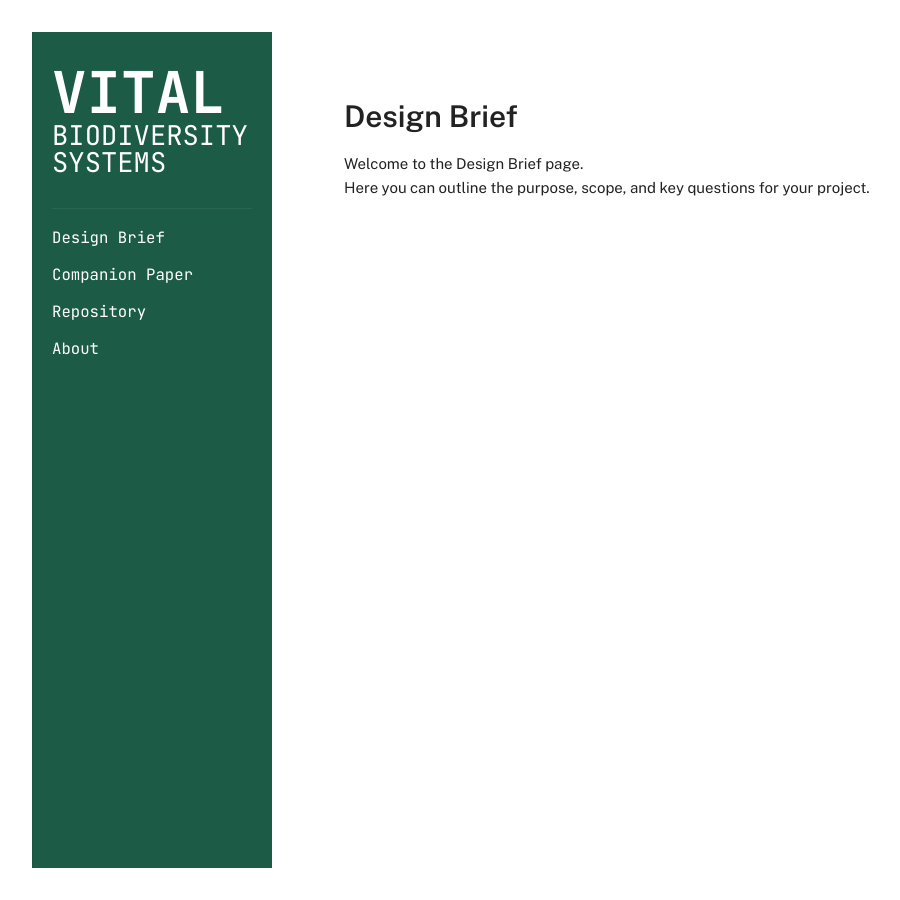
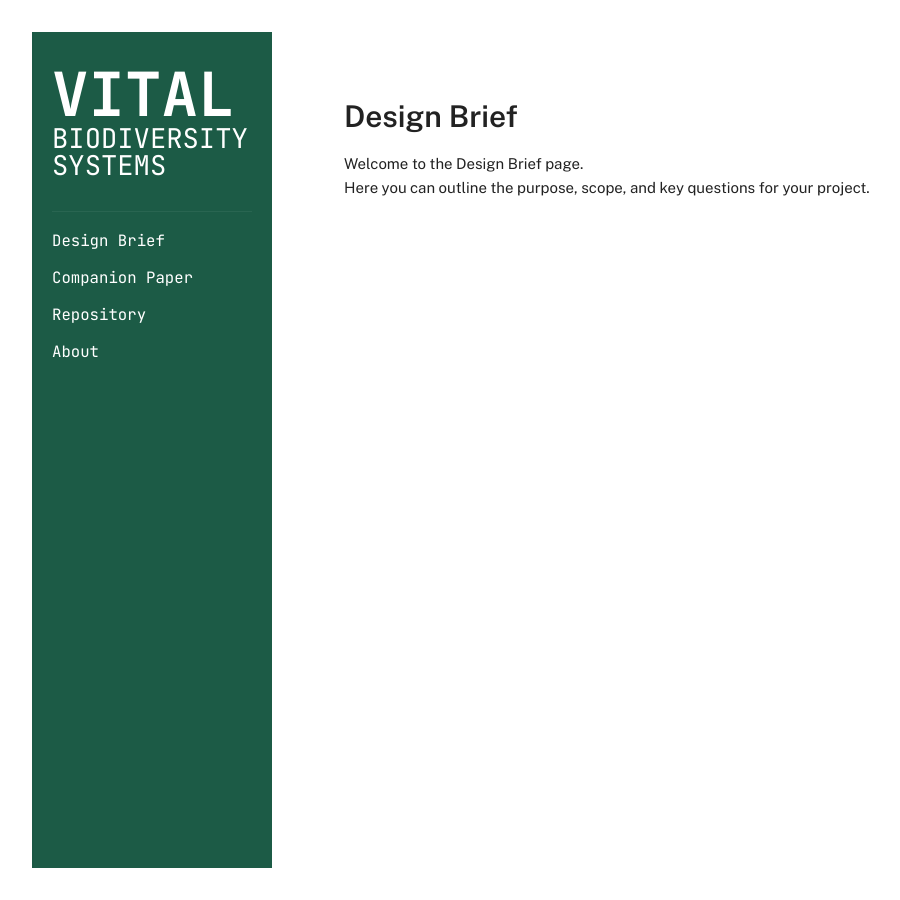
Before and after one commit to vitalbiodiversity/vitalbiodiversity.github.io, a Jekyll site: the page built from index.md, in a window 1280 px wide and 900 px high. Shown: the whole window, without its empty margins (58-958 px from the left). Built offline with Jekyll 4.4.1, drawn with Linux system fonts in a browser that asks for light colours.

Commit message:
Update style.css

```diff
--- a/assets/css/style.css
+++ b/assets/css/style.css
@@ -74,7 +74,7 @@ body {
   font-weight: 600;
   display: flex;
   flex-direction: column; /* stack words vertically */
-  line-height: 1;         /* ensure consistent vertical spacing */
+  line-height: 1.2;         /* ensure consistent vertical spacing */
 }
 
 .site-title a {
@@ -92,7 +92,7 @@ body {
 
 /* Larger part of title */
 .site-title .title-large {
-  font-size: 3.6rem;   /* adjust bigger if needed */
+  font-size: 3.8rem;   /* adjust bigger if needed */
   font-weight: 700;
   margin-right: 0.25rem;
 }
```
